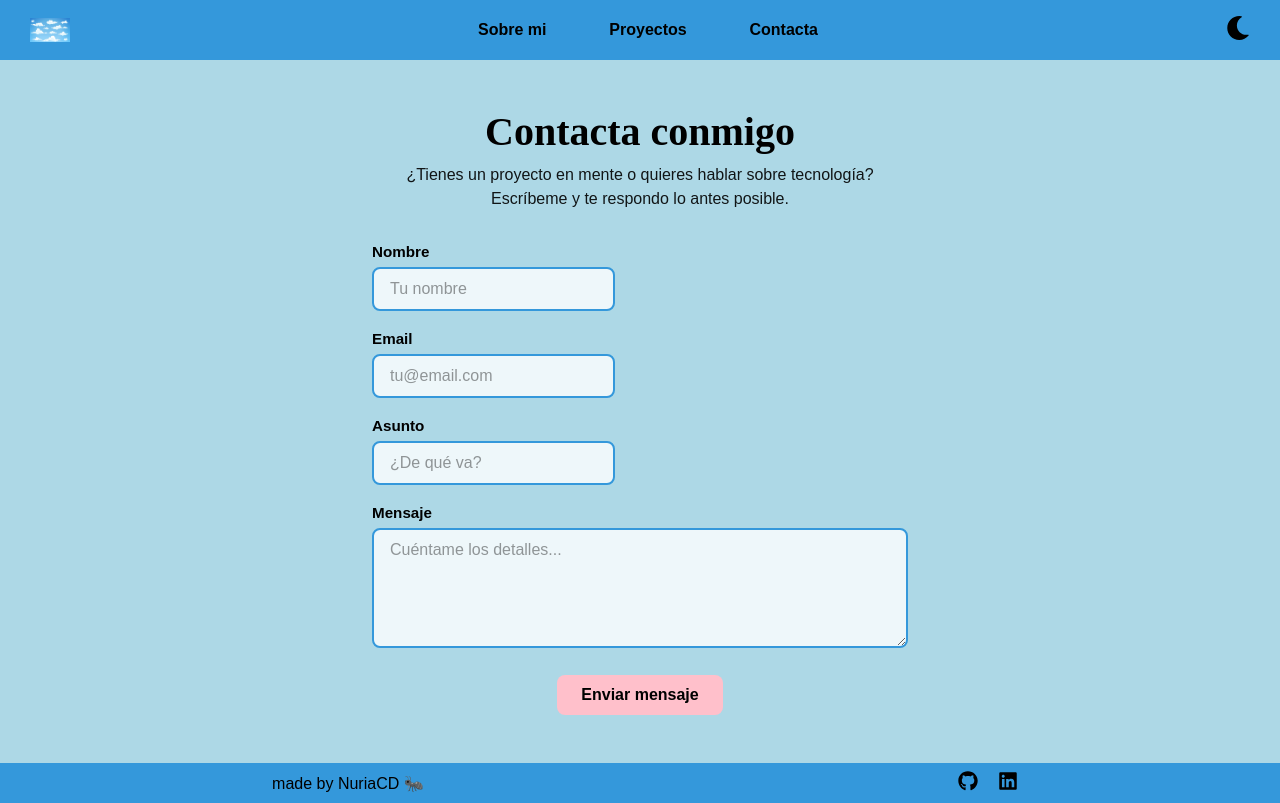
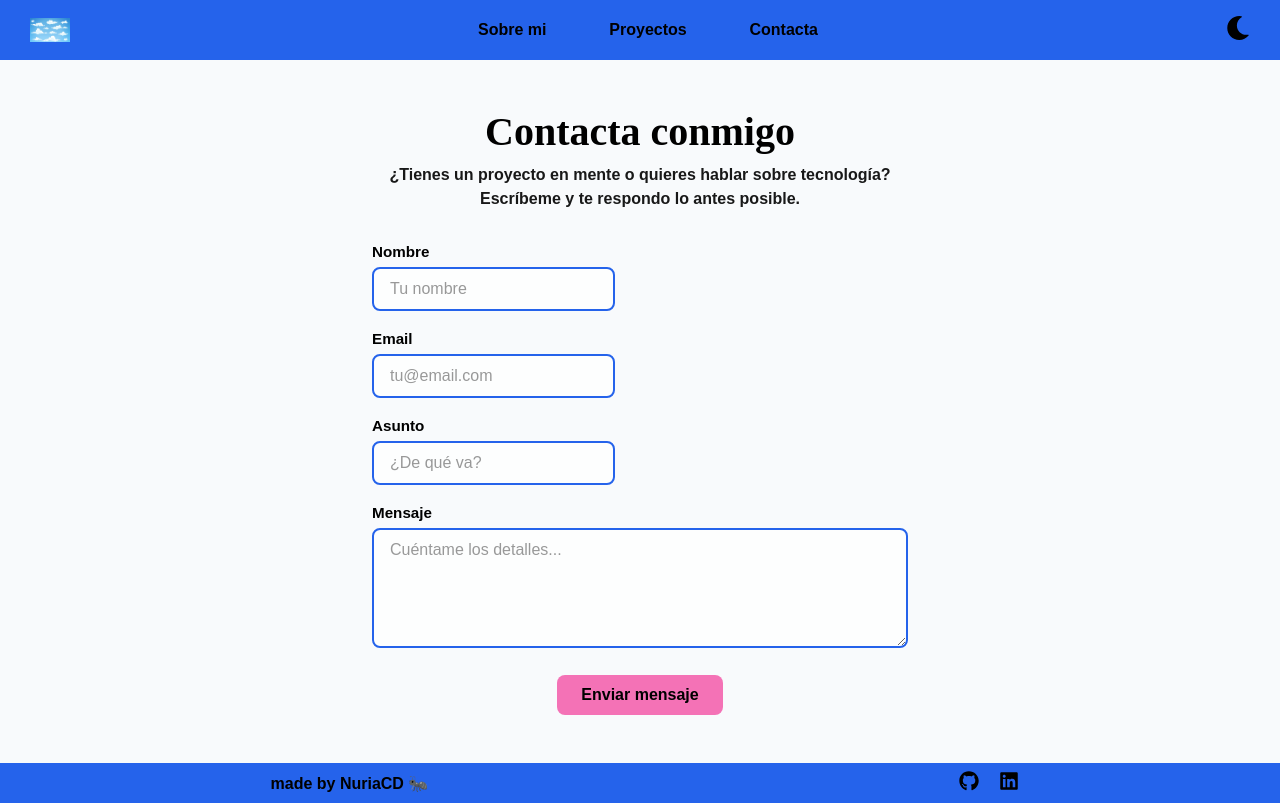
Before and after one commit to Nuria8890/portfolio, a React (Vite) app: page /contact in a window 1280 px wide. Built offline with nearby package versions, Linux system fonts and the light colour scheme; a web font is replaced by a local one.

Commit message:
updates at projects

```diff
--- a/src/data/projects.js
+++ b/src/data/projects.js
@@ -21,7 +21,7 @@ const adalabModulo1Grupal = {
   smallText:
     "Simulación de una página web de presentación de un equipo de trabajo.<br/><br/>Es el primer proyecto en grupo del bootcamp de programación web.",
   longText:
-    "Este proyecto es mi primera experiencia de <b>trabajo en equipo</b> relacionada con la programación, donde desarrollé esta web, junto con mis compis <a href='https://github.com/Tania-nad'target='blank' rel='noopener noreferrer'>Tania<a/>, <a href='https://github.com/kendaltw'target='blank' rel='noopener noreferrer'>Kendal<a/> y <a href='https://github.com/mee96'target='blank' rel='noopener noreferrer'>Carme<a/>, partiendo de un diseño proporcionado a través de <b>Zeplin</b>.<br/><br/>Es una web muy sencilla maquetada únicamente con <b>HTML</b> y <b>SCSS</b>, y que utiliza <b>Vite</b> como herramienta de automatización de tareas.<br/>Tiene un diseño <b>responsive</b> que permite que la web se adapte a distintos dispositivos, y utilizando control de versiones con <b>Git y GitHub</b> hemos aprendido a mejorar la comunicación entre nosotras.<br><br/>Para el despliegue de este proyecto hemos utilizado GitHub pages.",
+    "Este proyecto es mi primera experiencia de <b>trabajo en equipo</b> relacionada con la programación, donde desarrollé esta web, junto con mis compis <a href='https://github.com/Tania-nad'target='_blank' rel='noopener noreferrer'>Tania</a>, <a href='https://github.com/kendaltw'target='_blank' rel='noopener noreferrer'>Kendal</a> y <a href='https://github.com/mee96'target='_blank' rel='noopener noreferrer'>Carme</a>, partiendo de un diseño proporcionado a través de <b>Zeplin</b>.<br/><br/>Es una web muy sencilla maquetada únicamente con <b>HTML</b> y <b>SCSS</b>, y que utiliza <b>Vite</b> como herramienta de automatización de tareas.<br/>Tiene un diseño <b>responsive</b> que permite que la web se adapte a distintos dispositivos, y utilizando control de versiones con <b>Git y GitHub</b> hemos aprendido a mejorar la comunicación entre nosotras.<br><br/>Para el despliegue de este proyecto hemos utilizado GitHub pages.",
   date: new Date("2024-10-11"),
 };
 
@@ -51,7 +51,7 @@ const adalabModulo2Grupal = {
   smallText:
     "Crea y envía tarjetas personalizadas con temática ToyStory.<br/><br/>Es el segundo proyecto en grupo del bootcamp de programación web.",
   longText:
-    "Este proyecto es el segundo <b>trabajo en equipo</b> realizado en el bootcamp de Adalab, donde desarrollé esta web junto con mis compis <a href='https://github.com/Marta-ms'target='blank' rel='noopener noreferrer'>Marta<a/>, <a href='https://github.com/Tania-nad'target='blank' rel='noopener noreferrer'>Tania<a/> y <a href='https://github.com/Mariaguerrero95'target='blank' rel='noopener noreferrer'>María<a/>.<br/><br/>Es una aplicación web maquetada con <b>HTML</b> y <b>SCSS</b> que utiliza <b>Vite</b> para automatizar tareas, y toda su funcionalidad está hecha con <b>JavaScript vanilla</b>.<br/>Gracias a esta aplicación el usuario puede crear y enviar tarjetas personalizadas con temática de ToyStory.<br/><br/><u>Objetivos conseguidos</u>:<br/>- uso de variables, estructuras de datos, condicionales y funciones.<br/>- manipulación del DOM y respuesta a eventos del usuario.<br/>- manejo de estructuras de datos complejas, con arrays y objetos.<br/>- peticiones al servidor (fetch).<br/>- almacenaje de datos en local (localStorage).<br/><br/> Hemos utilizado control de versiones con <b>Git y GitHub</b> para mejorar la organización, y la aplicación ha sido desplegada utilizado GitHub pages.",
+    "Este proyecto es el segundo <b>trabajo en equipo</b> realizado en el bootcamp de Adalab, donde desarrollé esta web junto con mis compis <a href='https://github.com/Marta-ms'target='_blank' rel='noopener noreferrer'>Marta</a>, <a href='https://github.com/Tania-nad'target='_blank' rel='noopener noreferrer'>Tania</a> y <a href='https://github.com/Mariaguerrero95'target='_blank' rel='noopener noreferrer'>María</a>.<br/><br/>Es una aplicación web maquetada con <b>HTML</b> y <b>SCSS</b> que utiliza <b>Vite</b> para automatizar tareas, y toda su funcionalidad está hecha con <b>JavaScript vanilla</b>.<br/>Gracias a esta aplicación el usuario puede crear y enviar tarjetas personalizadas con temática de ToyStory.<br/><br/><u>Objetivos conseguidos</u>:<br/>- uso de variables, estructuras de datos, condicionales y funciones.<br/>- manipulación del DOM y respuesta a eventos del usuario.<br/>- manejo de estructuras de datos complejas, con arrays y objetos.<br/>- peticiones al servidor (fetch).<br/>- almacenaje de datos en local (localStorage).<br/><br/> Hemos utilizado control de versiones con <b>Git y GitHub</b> para mejorar la organización, y la aplicación ha sido desplegada utilizado GitHub pages.",
   date: new Date("2024-11-13"),
 };
 
@@ -125,7 +125,7 @@ const adalabModulo3y4Grupal = {
   smallText:
     "Crea, personaliza y comparte tarjetas para presentar tus proyectos personales o profesionales.<br/><br/>Es el último proyecto en grupo del bootcamp de programación web.",
   longText:
-    "Este proyecto es un <b>trabajo en equipo</b> realizado en el bootcamp de Adalab, donde desarrollé esta web junto con mis compis <a href='https://github.com/Bhetleem'target='blank' rel='noopener noreferrer'>Belén<a/>, <a href='https://github.com/Crisferdi8'target='blank' rel='noopener noreferrer'>Cristina<a/> y <a href='https://github.com/sprietoviciana'target='blank' rel='noopener noreferrer'>Silvia<a/>.<br/><br/>Es una web realizada con <b>React</b>, donde el usuario puede introducir los datos de un proyecto que haya realizado y obtener una vista maquetada con esa información.<br/><br/>A destacar:<br/>- migración de código de HTML puro a React<br/>- creación de servidor con <b>NodeJS</b> y <b>ExpressJS</b><br/>- creación de <b>API Rest</b><br/>- creación de bbdd con <b>MySQL</b><br/>- peticiones al servidor (fetch)<br/>- envío de parámetros al API Rest (query, body, url, header)<br/>- respuesta del servidor (endpoints).<br/><br/>Para el despliegue de este proyecto hemos utilizado la plataforma Render.",
+    "Este proyecto es un <b>trabajo en equipo</b> realizado en el bootcamp de Adalab, donde desarrollé esta web junto con mis compis <a href='https://github.com/Bhetleem'target='_blank' rel='noopener noreferrer'>Belén</a>, <a href='https://github.com/Crisferdi8'target='_blank' rel='noopener noreferrer'>Cristina</a> y <a href='https://github.com/sprietoviciana'target='_blank' rel='noopener noreferrer'>Silvia</a>.<br/><br/>Es una web realizada con <b>React</b>, donde el usuario puede introducir los datos de un proyecto que haya realizado y obtener una vista maquetada con esa información.<br/><br/>A destacar:<br/>- migración de código de HTML puro a React<br/>- creación de servidor con <b>NodeJS</b> y <b>ExpressJS</b><br/>- creación de <b>API Rest</b><br/>- creación de bbdd con <b>MySQL</b><br/>- peticiones al servidor (fetch)<br/>- envío de parámetros al API Rest (query, body, url, header)<br/>- respuesta del servidor (endpoints).<br/><br/>Para el despliegue de este proyecto hemos utilizado la plataforma Render.",
   date: new Date("2024-12-23"),
 };
 
--- a/src/styles/core/_variables.scss
+++ b/src/styles/core/_variables.scss
@@ -1,14 +1,14 @@
-$primary-color: #3498db;
+$primary-color: #2563eb;
 
-$secondary-color: #ffc0cb;
+$secondary-color: #f472b6;
 
-$terciary-color: lightblue;
+$bg-light: #f8fafc;
 
-$quaternary-color: darkblue;
+$bg-dark: #0f172a;
 
-$first-font-color: black;
+$text-dark: black;
 
-$secon-font-color: white;
+$text-light: white;
 
 // Mixin reutilizable para botones y enlaces
 @mixin button-link-style {
@@ -16,7 +16,7 @@ $secon-font-color: white;
   padding: 0.7rem 1.5rem;
   border-radius: 8px;
   background-color: $secondary-color;
-  color: $first-font-color;
+  color: $text-dark;
   text-decoration: none;
   text-align: center;
   white-space: nowrap;
--- a/src/styles/layout/aboutme/AboutMe.scss
+++ b/src/styles/layout/aboutme/AboutMe.scss
@@ -18,7 +18,7 @@
   &__content {
     max-width: 800px;
     width: 100%;
-    color: $secon-font-color;
+    color: $text-light;
     text-align: center;
   }
 
--- a/src/styles/layout/contact/Contact.scss
+++ b/src/styles/layout/contact/Contact.scss
@@ -56,7 +56,7 @@
         border-radius: 8px;
         border: 2px solid $primary-color;
         background-color: rgba(255, 255, 255, 0.8);
-        color: $first-font-color;
+        color: $text-dark;
         font-family: inherit;
         font-size: 1rem;
         transition:
--- a/src/styles/layout/header/Header.scss
+++ b/src/styles/layout/header/Header.scss
@@ -48,7 +48,7 @@
     width: 1.5rem;
     height: 1.5rem;
     &:hover {
-      filter: drop-shadow(7px 5px 5px $terciary-color);
+      filter: drop-shadow(7px 5px 5px $bg-light);
       transform: scale(1.1);
     }
   }
--- a/src/styles/layout/projects/Projects_list.scss
+++ b/src/styles/layout/projects/Projects_list.scss
@@ -65,7 +65,7 @@
       transform: translate(50%);
       visibility: hidden;
       background-color: rgb(0, 0, 0, 0.7);
-      color: $secon-font-color;
+      color: $text-light;
       position: absolute;
       padding: 10px;
       border-radius: 10%;
--- a/src/styles/layout/projects/filters/Filters.scss
+++ b/src/styles/layout/projects/filters/Filters.scss
@@ -7,7 +7,7 @@
   align-items: center;
   margin: 20px 0;
   &__filterByTech {
-    color: $quaternary-color;
+    color: $bg-dark;
     border-bottom: 3px $secondary-color solid;
   }
   &__resetButton {
--- a/src/styles/pages/_index.scss
+++ b/src/styles/pages/_index.scss
@@ -7,23 +7,23 @@
 
   font-family: "Elms Sans", sans-serif;
   font-optical-sizing: auto;
-  font-weight: weight;
+  font-weight: 700;
   font-style: normal;
 }
 
 .mode {
   &__light {
-    background-color: $terciary-color;
-    color: $first-font-color;
+    background-color: $bg-light;
+    color: $text-dark;
     a {
-      color: $first-font-color;
+      color: $text-dark;
     }
   }
   &__dark {
-    background-color: $quaternary-color;
-    color: $secon-font-color;
+    background-color: $bg-dark;
+    color: $text-light;
     a {
-      color: $secon-font-color;
+      color: $text-light;
     }
   }
 }
```
Also changed, not shown: 1 other file (tests, documents, lock files or other folders).
